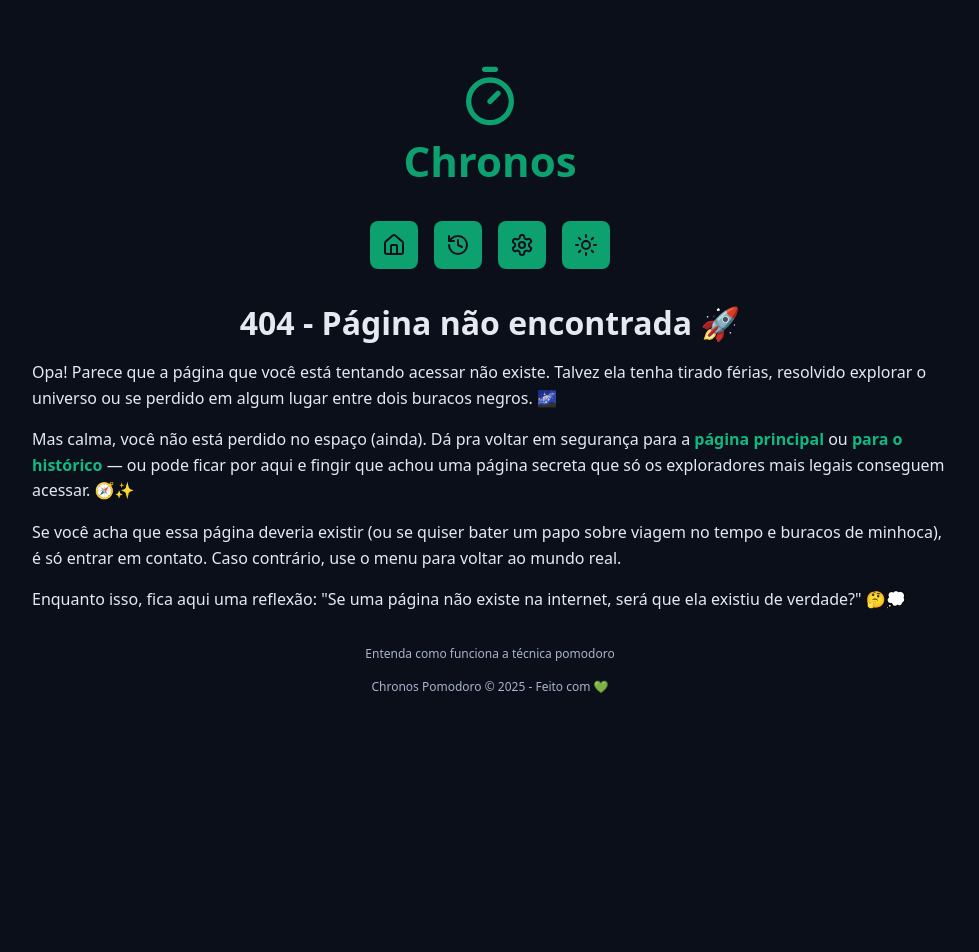
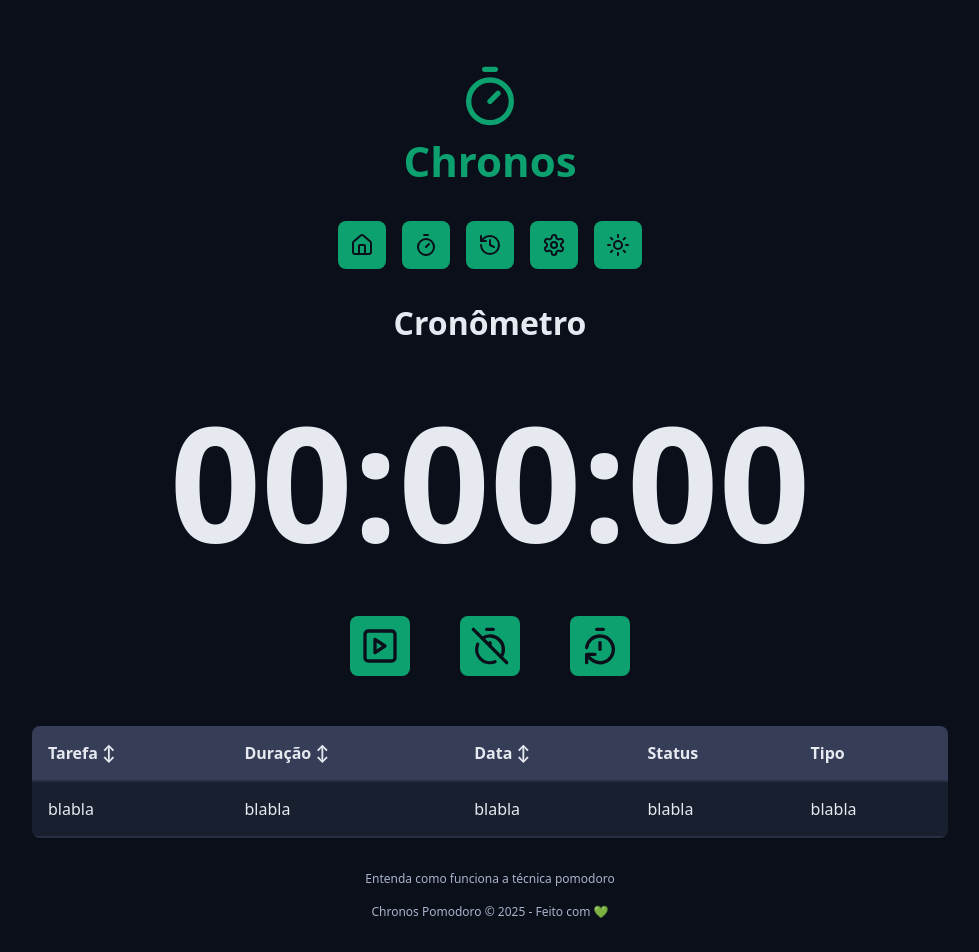
Before and after one commit to tiago-g-sales/chronos-pomodoro, a React (Vite) app: page /stopwatch in a window 1280 px wide. Shown: the whole page, without its empty margins (150-1129 px from the left). Before the commit the page ends 800 px from the top, so only its background shows below. Built offline with nearby package versions, Linux system fonts and the light colour scheme.

Commit message:
update project include new feature Stop Watch

```diff
--- /dev/null
+++ b/src/components/CountUP/index.tsx
@@ -0,0 +1,17 @@
+
+import { useStopwatchContext } from '../../contexts/TaskContext/useStopwatchContext';
+import styles from './styles.module.css'
+
+
+
+
+export function CountUP( ) {
+
+  const {state} = useStopwatchContext();
+
+  return (
+    <div className={styles.container} >
+      {state.formattedHoursMinSeconds}
+    </div>
+  )
+}
--- /dev/null
+++ b/src/components/CountUP/styles.module.css
@@ -0,0 +1,7 @@
+.container {
+    font-size: clamp(8rem, 30vw, 16rem);
+    font-weight: bold;
+    text-align: center;
+    line-height: 1.3;
+
+}
--- a/src/components/Menu/index.tsx
+++ b/src/components/Menu/index.tsx
@@ -1,5 +1,5 @@
 
-import { HistoryIcon, HouseIcon, MoonIcon, SettingsIcon, SunIcon } from 'lucide-react'
+import { HistoryIcon, HouseIcon, MoonIcon, SettingsIcon, SunIcon, TimerIcon } from 'lucide-react'
 import styles from './styles.module.css'
 import { useState, useEffect } from 'react';
 import { RouterLink } from '../RouterLink';
@@ -44,6 +44,9 @@ export function Menu( ) {
       <RouterLink className={styles.menuLink} href='/' aria-label='Ir para a Home' title='Ir para a Home'>
         <HouseIcon  />
       </RouterLink>
+      <RouterLink className={styles.menuLink} href='/stopwatch/' aria-label='Ir para o Cronômetro' title='Ir para o Cronômetro'>
+        <TimerIcon  />
+      </RouterLink>
       <RouterLink className={styles.menuLink} href='/history/' aria-label='Ver Histórico' title='Ver Histórico'>
         <HistoryIcon  />
       </RouterLink>
--- /dev/null
+++ b/src/contexts/TaskContext/StopwatchContext.tsx
@@ -0,0 +1,17 @@
+import { createContext } from "react";
+import { StopwatchStateModel } from "../../models/TaskStateModel";
+import { initialStopwatchState } from "./initialStopState";
+
+
+export type StopwatchContextProps = {
+    state: StopwatchStateModel;
+    dispatch: React.Dispatch<StopwatchStateModel>;
+}
+
+export const initialContextValue = {
+    state: initialStopwatchState,
+    dispatch: () => {},
+
+}
+
+export const StopwatchContext = createContext<StopwatchContextProps>(initialContextValue);
--- /dev/null
+++ b/src/contexts/TaskContext/initialStopState.ts
@@ -0,0 +1,10 @@
+import { StopwatchStateModel } from "../../models/TaskStateModel";
+
+
+
+
+export const initialStopwatchState: StopwatchStateModel ={
+  tasks: [],
+  secondsRemaining: 0,
+  formattedHoursMinSeconds: '00:00:00',
+}
--- /dev/null
+++ b/src/contexts/TaskContext/useStopwatchContext.ts
@@ -0,0 +1,10 @@
+import { useContext } from "react";
+import { StopwatchContext } from "./StopwatchContext";
+
+
+
+
+export function useStopwatchContext() {
+
+    return useContext(StopwatchContext);
+}
--- a/src/models/TaskStateModel.ts
+++ b/src/models/TaskStateModel.ts
@@ -12,3 +12,9 @@ export type TaskStateModel = {
         longBreakTime: number; // em segundos
     }
 }
+
+export type StopwatchStateModel = {
+    tasks: TaskModel[];
+    secondsRemaining: number;
+    formattedHoursMinSeconds: string;
+}
--- a/src/pages/History/index.tsx
+++ b/src/pages/History/index.tsx
@@ -15,7 +15,7 @@ import { showMessage } from "../../adapters/showMessage";
 import { TaskActionTypes } from "../../contexts/TaskContext/taskActions";
 
 
-export type HomeProps = {
+export type HistoryProps = {
   state: TaskStateModel,
   setState: React.Dispatch<React.SetStateAction<TaskStateModel>>;
 }
--- /dev/null
+++ b/src/pages/Stopwatch/index.tsx
@@ -0,0 +1,118 @@
+import {    SquarePlay, TimerOffIcon, TimerResetIcon } from "lucide-react";
+import { Container } from "../../components/Container";
+import { DefaultButton } from "../../components/DefaultButton";
+import { Heading } from "../../components/Heading";
+import { StopwatchStateModel } from "../../models/TaskStateModel";
+import { MainTemplate } from "../../templates/MainTemplate";
+
+import styles from './styles.module.css';
+import { useTaskContext } from "../../contexts/TaskContext/useTaskContext";
+import { useEffect, useState } from "react";
+import { showMessage } from "../../adapters/showMessage";
+import { TaskActionTypes } from "../../contexts/TaskContext/taskActions";
+import { CountUP } from "../../components/CountUP";
+
+
+export type StopwatchProps = {
+  state: StopwatchStateModel,
+  setState: React.Dispatch<React.SetStateAction<StopwatchStateModel>>;
+}
+
+export function Stopwatch() {
+
+  useEffect(() => {
+    document.title = 'Cronômetro - Chronos Pomodoro';
+  },[]);
+
+  const {dispatch} = useTaskContext()
+  const [confirmClearHistory, setConfirmClearHistory] = useState(false);
+  //const sortedTaks = sortTasks({tasks: state.tasks})
+
+  useEffect(() => {
+    if(!confirmClearHistory) return
+    setConfirmClearHistory(false)
+
+    dispatch({type: TaskActionTypes.RESET_STATE})
+
+  }, [confirmClearHistory, dispatch])
+
+  useEffect(() => {
+    return () => {
+      showMessage.dismiss();
+    }
+  }, [])
+
+
+  return (
+    <MainTemplate>
+        <Container>
+          <Heading>
+            <span>
+              Cronômetro
+            </span>
+          </Heading>
+        </Container>
+        <Container>
+            <CountUP />
+        </Container>
+        <Container>
+          <div className={styles.containerBotoes}>
+            <span className={styles.buttonContainer}>
+              <DefaultButton
+                icon={<SquarePlay/>}
+                aria-label='Inicia cronômetro'
+                title='Iniciar cronômetro'
+              />
+            </span>
+
+
+             <span className={styles.buttonContainer}>
+              <DefaultButton
+                icon={<TimerOffIcon/>}
+                aria-label='Parar cronômetro'
+                title='Parar cronômetro'
+              />
+            </span>
+
+             <span className={styles.buttonContainer}>
+              <DefaultButton
+                icon={<TimerResetIcon/>}
+                aria-label='Reiniciar cronômetro'
+                title='Reiniciar cronômetro'
+              />
+            </span>
+
+          </div>
+          <div className={styles.responsiveTable}>
+            <table>
+              <thead>
+                <tr>
+                  <th className={styles.thSort}>
+                    Tarefa ↕
+                  </th>
+                  <th className={styles.thSort}>
+                    Duração ↕
+                  </th>
+                  <th  className={styles.thSort}>
+                    Data ↕
+                  </th>
+                  <th>Status</th>
+                  <th>Tipo</th>
+                </tr>
+              </thead>
+              <tbody>
+                <tr key='1'>
+                  <td>blabla</td>
+                  <td>blabla</td>
+                  <td>blabla</td>
+                  <td>blabla</td>
+                  <td>blabla</td>
+                </tr>
+              </tbody>
+            </table>
+          </div>
+
+        </Container>
+    </MainTemplate>
+  );
+}
--- /dev/null
+++ b/src/pages/Stopwatch/styles.module.css
@@ -0,0 +1,63 @@
+.buttonContainer button {
+    min-width: auto;
+    margin: 0;
+    padding: 1rem;
+    flex-direction: column;
+
+}
+
+
+.buttonContainer button svg {
+    width: 4rem;
+    height: 4rem;
+
+
+
+}
+.containerBotoes {
+  display: flex;
+  align-items: center; /* Alinha os botões verticalmente */
+  gap: 5rem; /* Espaço entre os botões */
+  justify-content: center;
+  align-items: center;
+  margin-bottom: 5rem;
+
+}
+
+.responsiveTable {
+    overflow-x: auto;
+    border-radius: 0.8rem;
+}
+
+.responsiveTable table {
+    width: 100%;
+    min-width: 64rem;
+    font-size: 1.6rem;
+    border-collapse: collapse;
+
+}
+
+.responsiveTable th {
+    background-color: var(--gray-600);
+}
+
+.responsiveTable td {
+    background-color: var(--gray-800);
+
+}
+
+.responsiveTable th ,
+.responsiveTable td  {
+    border-bottom: 0.2rem solid var(--gray-700);
+    text-align: left;
+    padding: 1.6rem;
+}
+
+.thSort {
+    cursor: pointer;
+    transition: all 0.1s ease-in-out;
+}
+
+.thSort:hover {
+    filter: brightness(80%);
+}
--- a/src/routers/MainRouter/index.tsx
+++ b/src/routers/MainRouter/index.tsx
@@ -5,6 +5,7 @@ import { NotFound } from "../../pages/NotFound";
 import { useEffect } from "react";
 import { History } from "../../pages/History";
 import { Settings } from "../../pages/Settings";
+import { Stopwatch } from "../../pages/Stopwatch";
 
 function ScrollToTop(){
     const { pathname } = useLocation();
@@ -25,6 +26,8 @@ export function MainRouter(){
         <BrowserRouter>
             <Routes>
                 <Route path='/' element={<Home/>}  />
+
+                <Route path='/stopwatch/' element={<Stopwatch/>}  />
                 <Route path='/history/' element={<History/>}  />
                 <Route path='/settings/' element={<Settings/>}  />
                 <Route path='/about-pomodoro/' element={<AboutPomodoro/>}  />
```
Also changed, not shown: src/contexts/TaskContext/initialTaskState.ts (line endings or trailing spaces).
